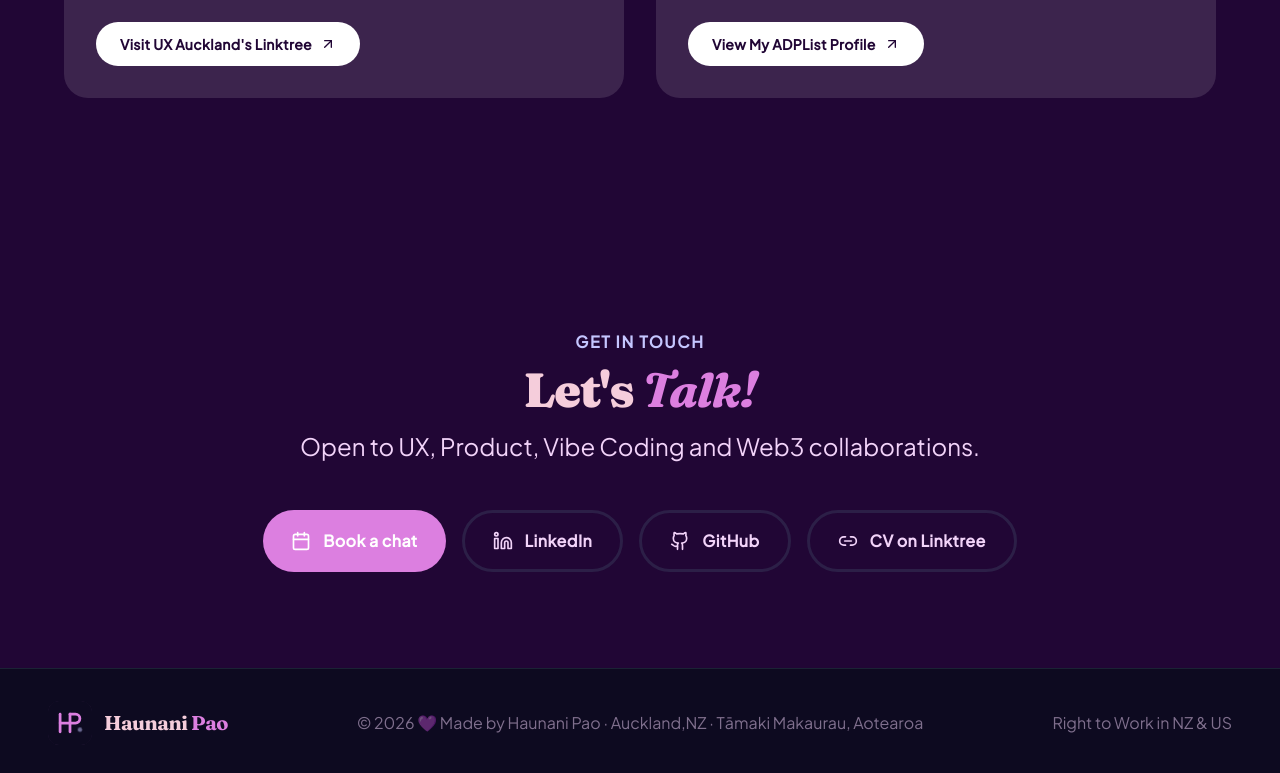
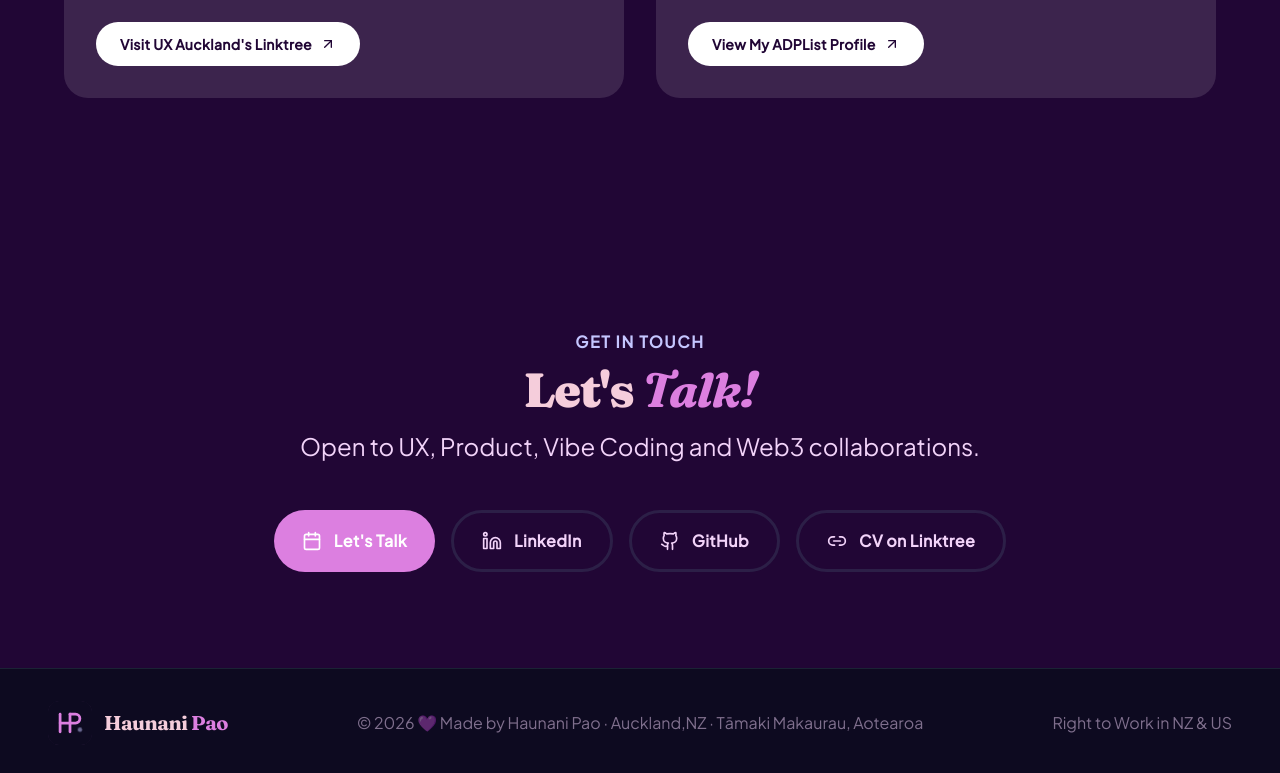
Before and after one commit to haunanipao/haunanipao.github.io, a React (Vite) app: page / in a window 1280 px wide. Shown: the part 5647-6420 px from the top of the page. Built offline with nearby package versions, Linux system fonts and the light colour scheme.

Commit message:
Update the little things

```diff
--- a/src/data/portfolioData.tsx
+++ b/src/data/portfolioData.tsx
@@ -13,7 +13,7 @@ export const colours = {
   primary: '#DC7FE0',       // Plum Purple
   secondary: '#C5C6FF',     // Pink
   text: '#F5CDDB',          // light Blue
-  textAlt: '#F2D3F9',     // Light Pink
+  textAlt: '#F2D3F9',       // Light Pink
   hover: '#9F5BB0',         // Magenta Purple
   cardBg: '#130E2A',        // Dark Blue Purple
   cardBorder: 'rgba(107, 177, 173, 0.15)', // light Grey
@@ -257,7 +257,7 @@ export const contact = {
   sub3: "Open to UX, Product, Vibe Coding and Web3 collaborations.",
   links: [
     {
-      label: "Book a chat",
+      label: "Let's Talk",
       href: "https://calendly.com/uxauckland/meet-with-haunani",
       icon: "Calendar",
       primary: true,
```
Also changed, not shown: src/components/Starfield.tsx (deleted), 1 other file (tests, documents, lock files or other folders).
